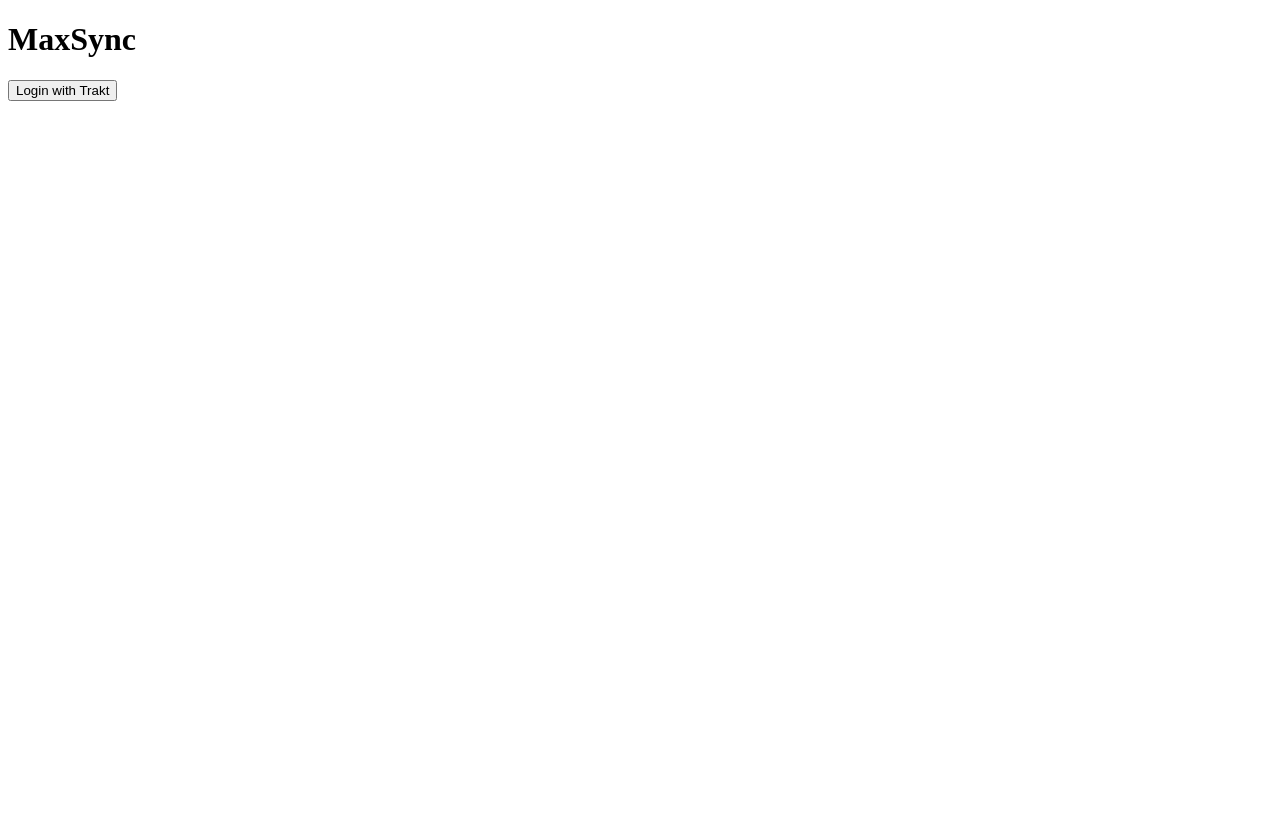
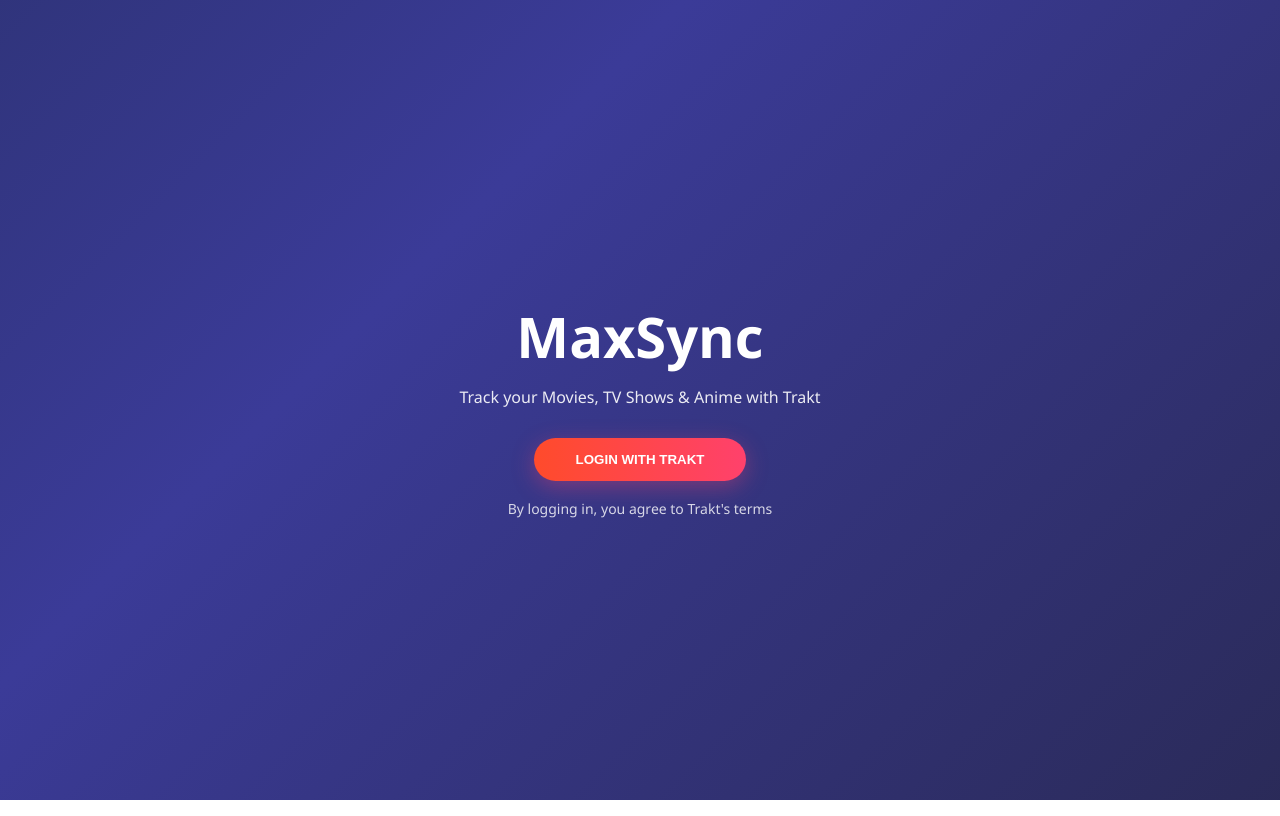
Before and after one commit to TheAceOfficials/MaxSyncTest2, a Next.js app: page / in a window 1280 px wide. Built offline with nearby package versions, Linux system fonts and the light colour scheme; no server answers.

Commit message:
index.js
downgrade with orignal. But update Redirect URI

```diff
--- a/pages/index.js
+++ b/pages/index.js
@@ -1,16 +1,67 @@
+// pages/index.js
+import Head from "next/head";
+
 export default function Home() {
-  const traktAuthUrl = `https://trakt.tv/oauth/authorize?response_type=code&client_id=${process.env.NEXT_PUBLIC_TRAKT_CLIENT_ID}&redirect_uri=${process.env.TRAKT_REDIRECT_URI}`;
+  const loginWithTrakt = () => {
+    const clientId = process.env.NEXT_PUBLIC_TRAKT_CLIENT_ID;
+    const redirectUri = process.env.NEXT_PUBLIC_TRAKT_REDIRECT_URI || "https://max-sync-test2.vercel.app/callback";
+    const url = `https://trakt.tv/oauth/authorize?response_type=code&client_id=${clientId}&redirect_uri=${encodeURIComponent(redirectUri)}&scope=public`;
+    window.location.href = url;
+  };
 
   return (
-    <div className="flex items-center justify-center h-screen bg-black text-white">
-      <div className="text-center">
-        <h1 className="text-4xl font-bold mb-6">MaxSync</h1>
-        <a href={traktAuthUrl}>
-          <button className="bg-purple-600 hover:bg-purple-700 px-6 py-3 rounded-lg text-lg font-semibold">
-            Login with Trakt
+    <>
+      <Head>
+        <title>MaxSync - Login</title>
+      </Head>
+
+      <div style={{
+        height: "100vh",
+        display: "flex",
+        alignItems: "center",
+        justifyContent: "center",
+        textAlign: "center",
+        color: "white",
+        overflow: "hidden",
+        fontFamily: "Segoe UI, Arial, sans-serif"
+      }}>
+        {/* animated background */}
+        <div style={{
+          position: "absolute",
+          inset: 0,
+          background: "linear-gradient(-45deg, #1a1a1a, #3b3b98, #0f2027, #2c5364)",
+          backgroundSize: "400% 400%",
+          animation: "grad 15s ease infinite",
+          zIndex: 0
+        }} />
+        <style>{`@keyframes grad {0%{background-position:0% 50%}50%{background-position:100% 50%}100%{background-position:0% 50%}}`}</style>
+
+        <div style={{ position: "relative", zIndex: 2 }}>
+          <h1 style={{ fontSize: "3.5rem", margin: 0, color: "#fff" }}>MaxSync</h1>
+          <p style={{ marginTop: 12, marginBottom: 30, opacity: 0.9 }}>
+            Track your Movies, TV Shows & Anime with Trakt
+          </p>
+          <button
+            onClick={loginWithTrakt}
+            style={{
+              background: "linear-gradient(90deg,#ff4b2b,#ff416c)",
+              color: "#fff",
+              padding: "14px 42px",
+              borderRadius: 30,
+              border: "none",
+              fontWeight: "700",
+              cursor: "pointer",
+              boxShadow: "0 6px 22px rgba(255,65,108,0.35)"
+            }}
+          >
+            LOGIN WITH TRAKT
           </button>
-        </a>
+
+          <div style={{ marginTop: 18, opacity: 0.8, fontSize: 14 }}>
+            By logging in, you agree to Trakt's terms
+          </div>
+        </div>
       </div>
-    </div>
+    </>
   );
 }
```
